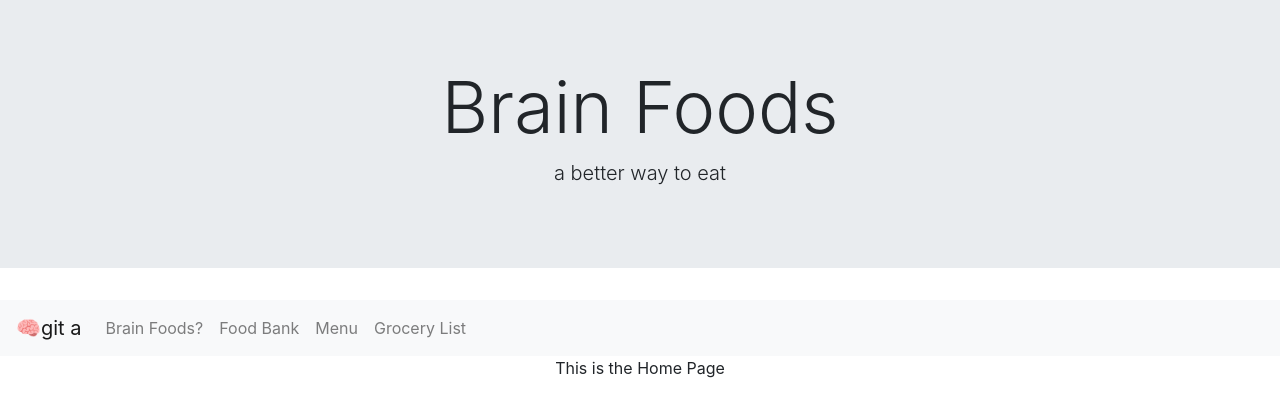
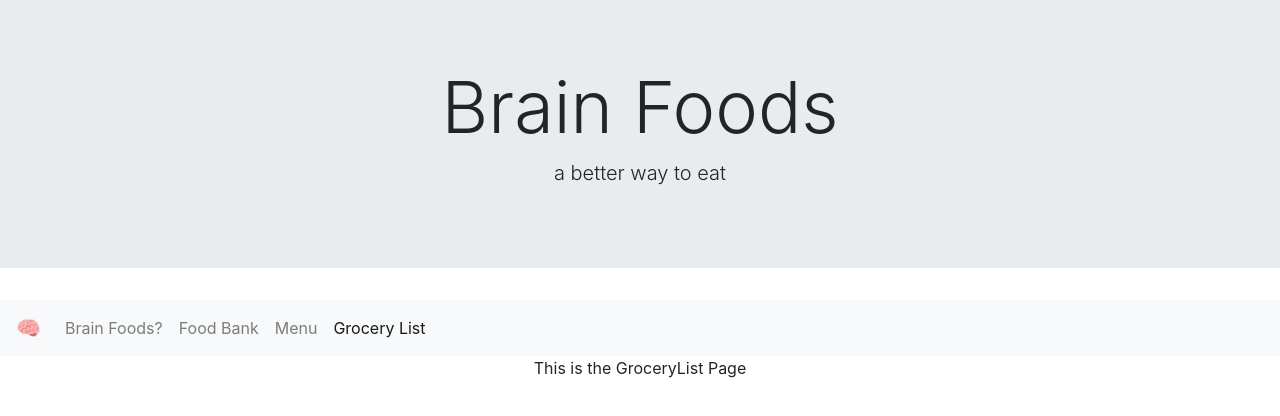
Before and after one commit to ZacharyBallard/brain-foods, a React (Create React App) app: page /GroceryList in a window 1280 px wide. Shown: the top 416 px of the page. Built offline with nearby package versions, Linux system fonts and the light colour scheme.

Commit message:
working navbar with router

```diff
--- /dev/null
+++ b/src/components/BrainFoods.js
@@ -0,0 +1,17 @@
+import React from 'react';
+
+
+class BrainFoods extends React.Component{
+
+
+
+    render(){
+        return(
+            <div>
+                This is the BrainFoods Page
+            </div>
+        )
+    }
+}
+
+export default BrainFoods;
--- /dev/null
+++ b/src/components/FoodBank.js
@@ -0,0 +1,17 @@
+import React from 'react';
+
+
+class FoodBank extends React.Component{
+
+
+
+    render(){
+        return(
+            <div>
+                This is the FoodBank Page
+            </div>
+        )
+    }
+}
+
+export default FoodBank;
--- /dev/null
+++ b/src/components/GroceryList.js
@@ -0,0 +1,17 @@
+import React from 'react';
+
+
+class GroceryList extends React.Component{
+
+
+
+    render(){
+        return(
+            <div>
+                This is the GroceryList Page
+            </div>
+        )
+    }
+}
+
+export default GroceryList;
--- a/src/components/Main.js
+++ b/src/components/Main.js
@@ -2,7 +2,12 @@ import React, { Component } from 'react';
 import Header from './Header';
 import NavBar from './NavBar';
 import Home from './Home';
+import BrainFoods from './BrainFoods';
+import FoodBank from './FoodBank';
+import Menu from './Menu';
+import GroceryList from './GroceryList';
 import { Switch, Route, Redirect, withRouter} from 'react-router-dom';
+
 
 
 
@@ -17,7 +22,12 @@ class Main extends Component {
                 <Header/>
                 <NavBar/>
                 <Switch>
-                    <Route path='/' component={Home}/>
+                    <Route exact path='/' component={Home}/>
+                    <Route path='/BrainFoods' component={BrainFoods}/>
+                    <Route path='/FoodBank' component={FoodBank}/>
+                    <Route path='/Menu' component={Menu}/>
+                    <Route path='/GroceryList' component={GroceryList}/>
+                    <Redirect to='/' />
                 </Switch>
             </div>
         )
--- /dev/null
+++ b/src/components/Menu.js
@@ -0,0 +1,17 @@
+import React from 'react';
+
+
+class Menu extends React.Component{
+
+
+
+    render(){
+        return(
+            <div>
+                This is the Menu Page
+            </div>
+        )
+    }
+}
+
+export default Menu;
--- a/src/components/NavBar.js
+++ b/src/components/NavBar.js
@@ -6,13 +6,8 @@ import {
   NavbarBrand,
   Nav,
   NavItem,
-  NavLink,
-  UncontrolledDropdown,
-  DropdownToggle,
-  DropdownMenu,
-  DropdownItem,
-  NavbarText
 } from 'reactstrap';
+import { NavLink } from 'react-router-dom';
 
 const NavBar = (props) => {
   const [isOpen, setIsOpen] = useState(false);
@@ -22,21 +17,21 @@ const NavBar = (props) => {
   return (
     <div>
       <Navbar color="light" light expand="md">
-        <NavbarBrand href="/">🧠git a</NavbarBrand>
+        <NavbarBrand href="/">🧠</NavbarBrand>
         <NavbarToggler onClick={toggle} />
         <Collapse isOpen={isOpen} navbar>
           <Nav className="mr-auto" navbar>
             <NavItem>
-              <NavLink href="">Brain Foods?</NavLink>
+              <NavLink className="nav-link" to="/BrainFoods">Brain Foods?</NavLink>
             </NavItem>
             <NavItem>
-              <NavLink href="">Food Bank</NavLink>
+              <NavLink className="nav-link" to="/FoodBank">Food Bank</NavLink>
             </NavItem>
             <NavItem>
-              <NavLink href="">Menu</NavLink>
+              <NavLink className="nav-link" to="/Menu">Menu</NavLink>
             </NavItem>
             <NavItem>
-              <NavLink href="">Grocery List</NavLink>
+              <NavLink className="nav-link" to="/GroceryList">Grocery List</NavLink>
             </NavItem>
           </Nav>
         </Collapse>
```
